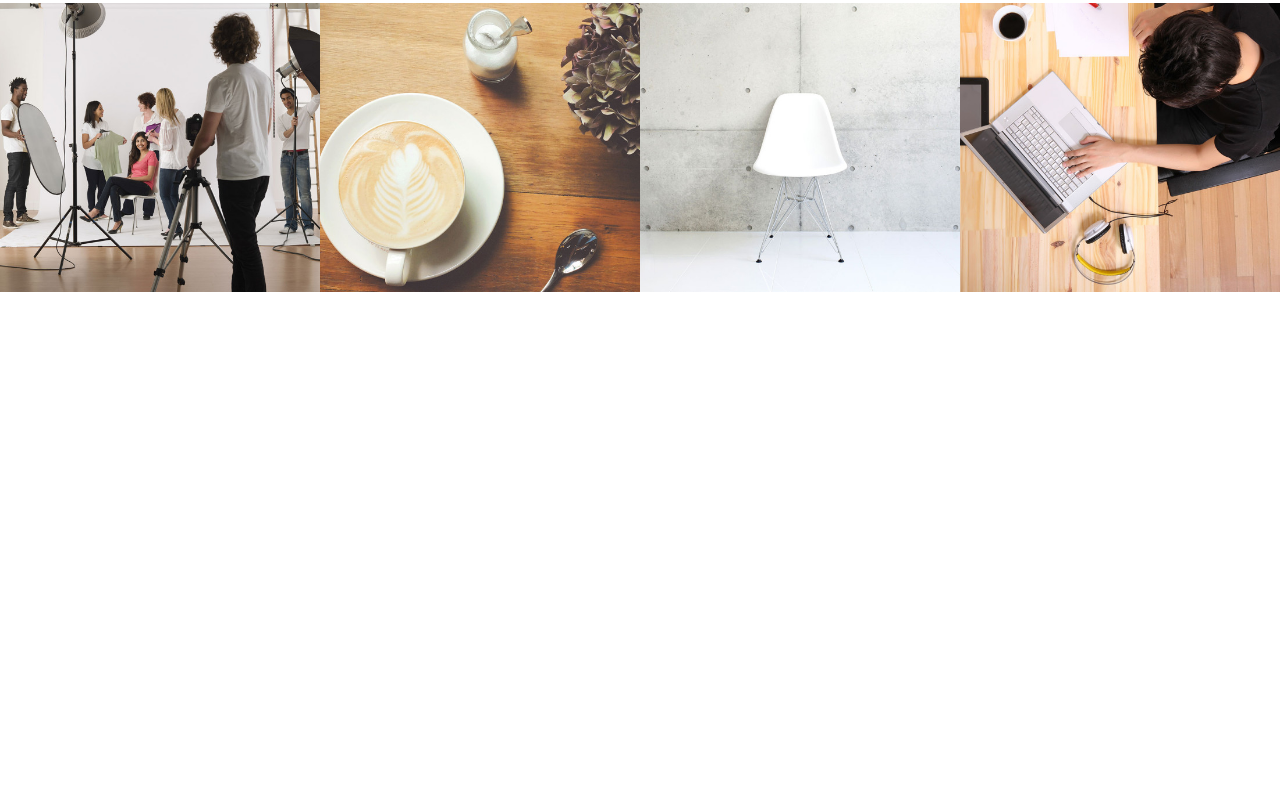
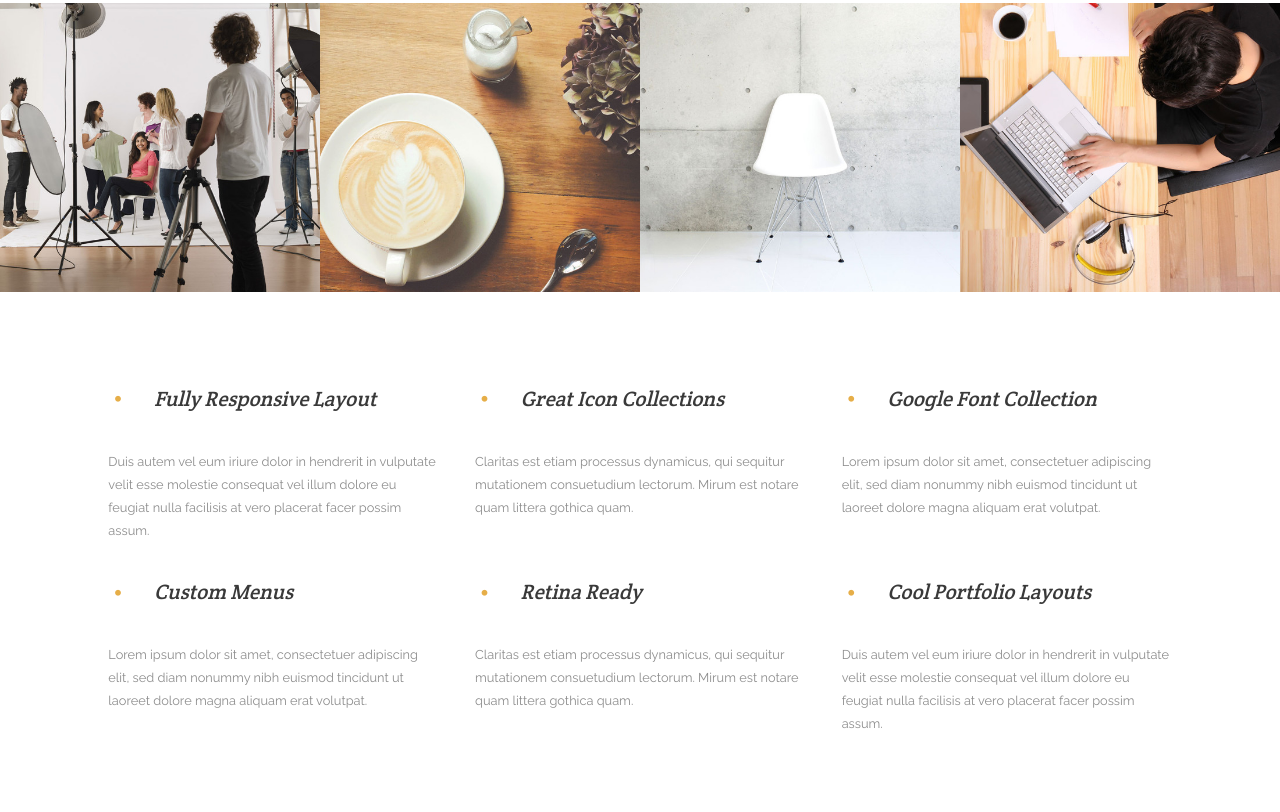
Before and after one commit to frontvin/stklm_landing, a plain HTML site: page index.html in a window 1280 px wide. Shown: the part 2004-2816 px from the top of the page. Before the commit the page ends 2301 px from the top, so only its background shows below. Drawn offline with nearby package versions, Linux system fonts and the light colour scheme.

Commit message:
text-section is done

```diff
--- a/index.html
+++ b/index.html
@@ -180,5 +180,66 @@
     </ul>
   </section>
 
+  <section id="text-col-section" class="clearfix">
+    <div class="col-wrapper wrapper">
+      <ul class="text-items-list">
+        <li>
+          <div class="text-heading">
+            <i class="fas fa-circle"></i>
+            <h4>Fully responsive layout</h4>
+          </div>
+          <div class="desctiption">
+            <p>Duis autem vel eum iriure dolor in hendrerit in vulputate velit esse molestie consequat vel illum dolore eu feugiat nulla facilisis at vero placerat facer possim assum.</p>
+          </div>
+        </li>
+        <li>
+          <div class="text-heading">
+            <i class="fas fa-circle"></i>
+            <h4>Great icon collections</h4>
+          </div>
+          <div class="desctiption">
+            <p>Claritas est etiam processus dynamicus, qui sequitur mutationem consuetudium lectorum. Mirum est notare quam littera gothica quam.</p>
+          </div>
+        </li>
+        <li>
+          <div class="text-heading">
+            <i class="fas fa-circle"></i>
+            <h4>Google Font Collection</h4>
+          </div>
+          <div class="desctiption">
+            <p>Lorem ipsum dolor sit amet, consectetuer adipiscing elit, sed diam nonummy nibh euismod tincidunt ut laoreet dolore magna aliquam erat volutpat.</p>
+          </div>
+        </li>
+        <li>
+          <div class="text-heading">
+            <i class="fas fa-circle"></i>
+            <h4>Custom menus</h4>
+          </div>
+          <div class="desctiption">
+            <p>Lorem ipsum dolor sit amet, consectetuer adipiscing elit, sed diam nonummy nibh euismod tincidunt ut laoreet dolore magna aliquam erat volutpat.</p>
+          </div>
+        </li>
+        <li>
+          <div class="text-heading">
+            <i class="fas fa-circle"></i>
+            <h4>Retina ready</h4>
+          </div>
+          <div class="desctiption">
+            <p>Claritas est etiam processus dynamicus, qui sequitur mutationem consuetudium lectorum. Mirum est notare quam littera gothica quam.</p>
+          </div>
+        </li>
+        <li>
+          <div class="text-heading">
+            <i class="fas fa-circle"></i>
+            <h4>Cool portfolio layouts</h4>
+          </div>
+          <div class="desctiption">
+            <p>Duis autem vel eum iriure dolor in hendrerit in vulputate velit esse molestie consequat vel illum dolore eu feugiat nulla facilisis at vero placerat facer possim assum.</p>
+          </div>
+        </li>
+      </ul>
+    </div>
+  </section>
+
 </body>
 </html>
--- a/scss/style.scss
+++ b/scss/style.scss
@@ -16,9 +16,7 @@ $grey-desc:   #bdbdbd;
 html, body {
   margin: 0;
   padding: 0;
-  font-family: "brandon-grotusque", Helvetica, sans-serif;
-  -webkit-font-smoothing: antialiased;
-  font-family: 'Raleway', sans-serif;
+  font-family: "Raleway", sans-serif;
 }
 
 .wrapper {
@@ -350,3 +348,60 @@ html, body {
     }
   }
 }
+
+#text-col-section {
+  .col-wrapper {
+    text-align: left;
+    margin: 5% auto;
+
+    .text-items-list {
+      padding: 0;
+      margin: 0;
+      list-style: none;
+      display: flex;
+      flex-direction: row;
+      flex-wrap: wrap;
+
+      li {
+        width: 30%;
+        display: inline-block;
+        position: relative;
+        overflow: hidden;
+        margin: 0 auto;
+
+        .text-heading {
+          display: flex;
+          flex-direction: row;
+          justify-content: flex-start;
+          align-items: center;
+
+          i {
+            font-size: .1em;
+            color: $main;
+            padding-left: 2%;
+            padding-right: 10%;
+          }
+
+          h4 {
+            font-family: "Crete Round", sans-serif;
+            font-weight: 400;
+            font-style: italic;
+            text-transform: capitalize;
+            color: $grey-heading;
+            font-size: 1.3em;
+            line-height: 1;
+          }
+        }
+
+        .desctiption {
+          p {
+            font-size: 0.8em;
+            line-height: 23px;
+            font-weight: 400;
+            color: $grey-text;
+          }
+        }
+      }
+    }
+  }
+}
```
Also changed, not shown: css/style.css.
